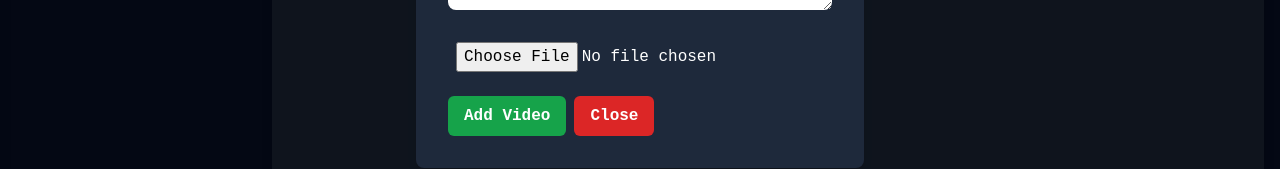
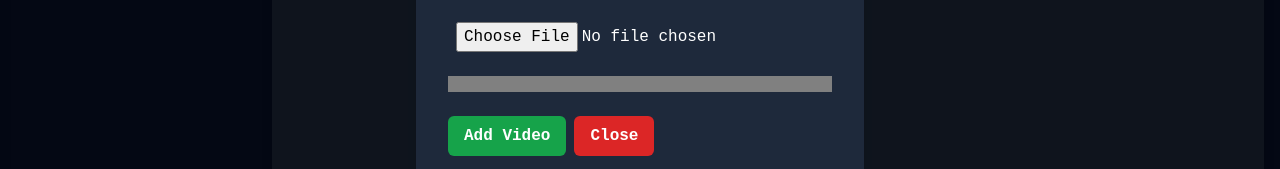
Before and after one commit to Bthcorn/se_academy_app_v2, a React (Vite) app: page /admin/course/1/videos in a window 1280 px wide. Both pictures are taken after a click on the button "Add Video". Shown: the part 435-604 px from the top of the page. Built offline with nearby package versions, Linux system fonts and the light colour scheme; no server answers.

Commit message:
feat: create upload video progression bar

```diff
--- a/src/components/admin-videos/AddVideoModal.jsx
+++ b/src/components/admin-videos/AddVideoModal.jsx
@@ -27,6 +27,10 @@ const AddVideoModal = ({ isOpen, onClose, OnAddVideo, courseId }) => {
           headers: {
             "Content-Type": "multipart/form-data",
             Authorization: Config.AUTH_TOKEN(),
+          },
+          onUploadProgress: (progressEvent) => {
+            const progress = (progressEvent.loaded / progressEvent.total) * 100;
+            document.getElementById("videoProgress").value = progress;
           },
         },
       );
@@ -104,6 +108,12 @@ const AddVideoModal = ({ isOpen, onClose, OnAddVideo, courseId }) => {
           className="mb-4 w-full rounded-lg p-2"
           ref={VideoRef}
         />
+        <progress
+          id="videoProgress"
+          value="0"
+          max="100"
+          className="mb-4 w-full"
+        ></progress>
         <div className="inline-flex gap-2">
           <button
             onClick={handleUploadVideo}
```
